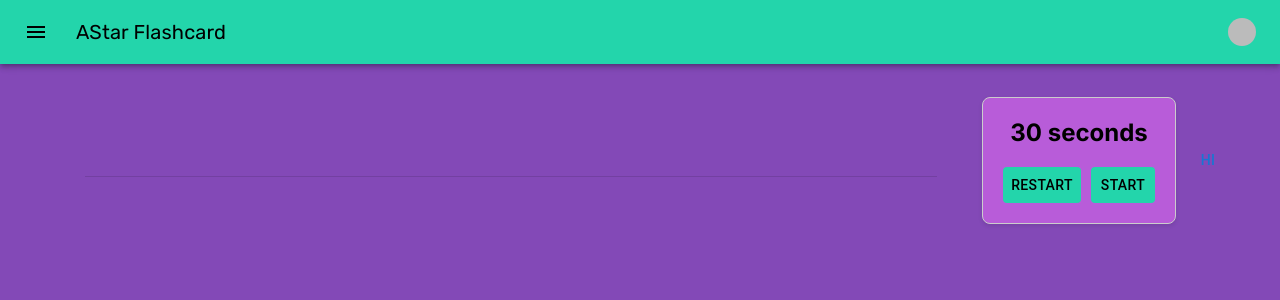
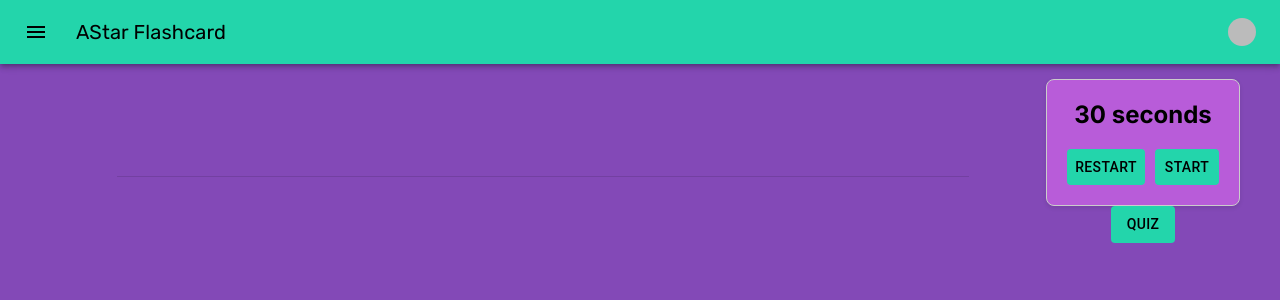
Before and after one commit to Shoheicode/Project-4-AI-Flashcards, a Next.js app: page /flashcard in a window 1280 px wide. Shown: the top 300 px of the page. Built offline with nearby package versions, Linux system fonts and the light colour scheme; no server answers; sample sign-in values are in the browser's storage; some icons are missing; a web font is replaced by a local one.

Commit message:
updated button look

```diff
--- a/app/flashcard/page.js
+++ b/app/flashcard/page.js
@@ -229,6 +229,7 @@ export default function Flashcard() {
             display={"flex"}
             justifyContent={"center"}
             alignItems={"center"}
+            flexDirection={"column"}
           >
             <div className="countdown-timer">
               <p className="timer-display">{time} seconds</p>
@@ -242,8 +243,8 @@ export default function Flashcard() {
               </div>
             </div>
 
-            <Button onClick={goToQuiz}>
-              hi
+            <Button onClick={goToQuiz} className="buttonC">
+              Quiz
             </Button>
           </Box>
           </Stack>
```
